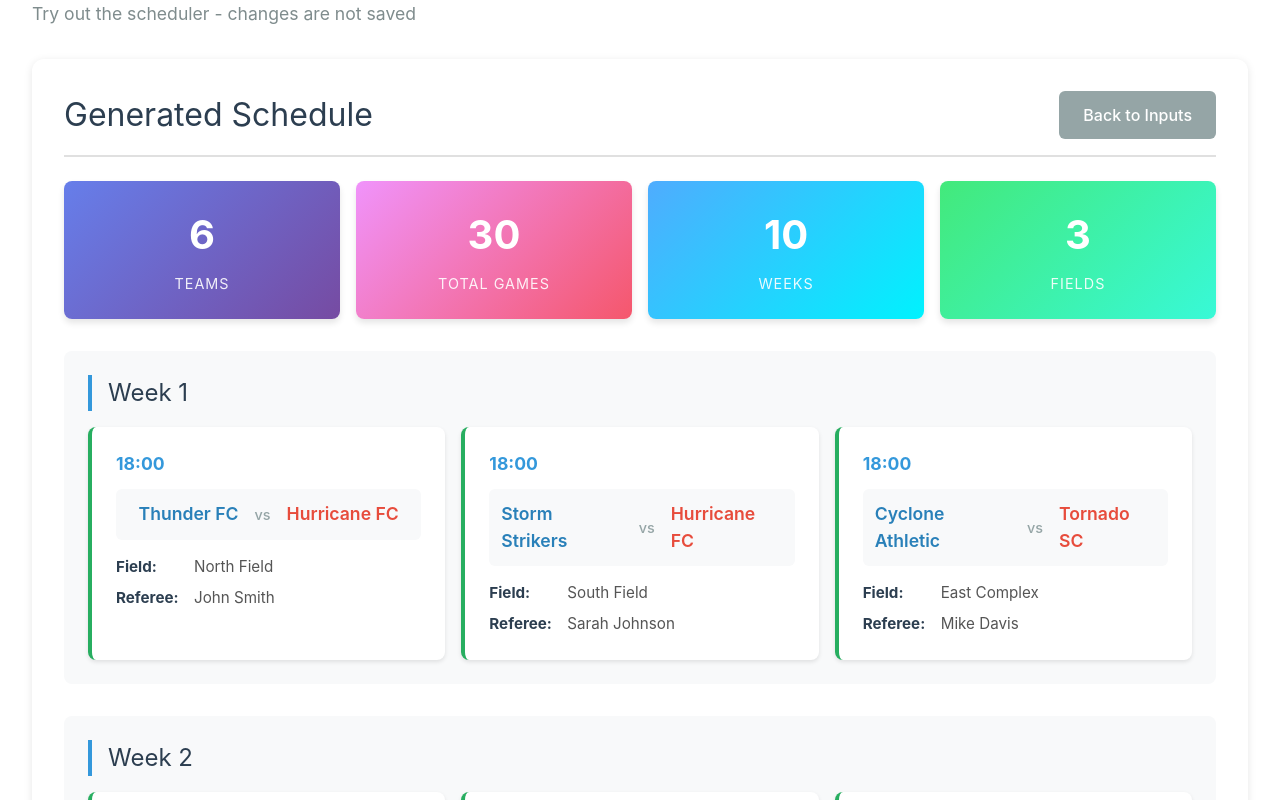
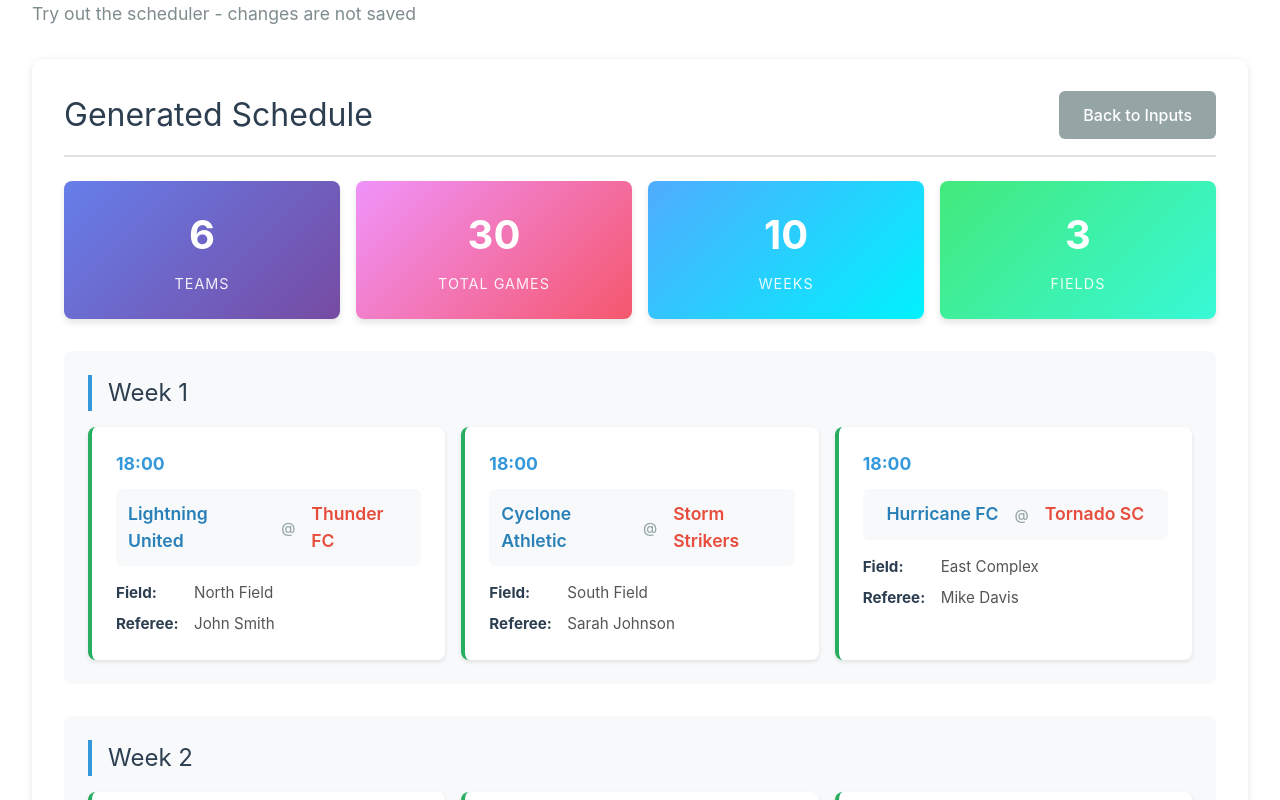
Before and after one commit to lukeganzevoort/schedule-it, an Angular app in the folder client/: page /demo in a window 1280 px wide. Both pictures are taken after a click on the button "Generate Schedule". Shown: the part 134-934 px from the top of the page. Built offline with nearby package versions, Linux system fonts and the light colour scheme.

Commit message:
fix algorithm

```diff
--- a/client/src/app/components/schedule-builder/schedule-builder.html
+++ b/client/src/app/components/schedule-builder/schedule-builder.html
@@ -180,9 +180,9 @@
             <div class="game-card">
               <div class="game-time">{{ game.time }}</div>
               <div class="game-matchup">
-                <span class="team home">{{ game.homeTeam }}</span>
-                <span class="vs">vs</span>
-                <span class="team away">{{ game.awayTeam }}</span>
+                <span class="team home">{{ game.awayTeam }}</span>
+                <span class="vs">@</span>
+                <span class="team away">{{ game.homeTeam }}</span>
               </div>
               <div class="game-details">
                 <span class="detail"> <strong>Field:</strong> {{ game.field }} </span>
--- a/client/src/app/components/schedule-builder/schedule-builder.ts
+++ b/client/src/app/components/schedule-builder/schedule-builder.ts
@@ -222,54 +222,84 @@ export class ScheduleBuilder implements OnInit {
     const games: Game[] = [];
     const teamList = [...teams];
 
-    // If odd number of teams, add a "BYE" team
-    if (teamList.length % 2 !== 0) {
-      teamList.push({ id: 'bye', name: 'BYE' });
-    }
-
     const numTeams = teamList.length;
-    const gamesPerWeek = numTeams / 2;
-    const totalRounds = numTeams - 1;
+    const gamesPerWeek = Math.floor(numTeams / 2);
 
     // Generate matchups using round-robin algorithm
     for (let week = 0; week < weeks; week++) {
-      const round = week % totalRounds;
+      // copy teamList to a new array
+      let teamListCopy: Team[] = [...teamList];
 
       for (let game = 0; game < gamesPerWeek; game++) {
-        let home: number;
-        let away: number;
+        // Sort teams by least number of home games
+        teamListCopy.sort((a, b) => {
+          const aHomeGames = games.filter((game) => game.homeTeam === a.name).length;
+          const bHomeGames = games.filter((game) => game.homeTeam === b.name).length;
+          if (aHomeGames !== bHomeGames) {
+            return aHomeGames - bHomeGames;
+          }
+          const aGamesAtThisTime = games.filter(
+            (g) =>
+              g.time === `${18 + Math.floor(game / fields.length)}:00` &&
+              (a.name === g.homeTeam || a.name === g.awayTeam)
+          ).length;
+          const bGamesAtThisTime = games.filter(
+            (g) =>
+              g.time === `${18 + Math.floor(game / fields.length)}:00` &&
+              (b.name === g.homeTeam || b.name === g.awayTeam)
+          ).length;
+          if (aGamesAtThisTime !== bGamesAtThisTime) {
+            return aGamesAtThisTime - bGamesAtThisTime;
+          }
+          return 0;
+        });
 
-        if (game === 0) {
-          home = 0;
-          away = numTeams - 1;
-        } else {
-          home = (round + game) % (numTeams - 1);
-          if (home >= 0) home++;
-          away = (round - game + numTeams - 1) % (numTeams - 1);
-          if (away >= 0) away++;
+        // pop the first team from teamListCopy
+        const homeTeam = teamListCopy.shift();
+        if (!homeTeam) {
+          continue;
         }
 
-        const homeTeam = teamList[home];
-        const awayTeam = teamList[away];
+        // create a new array with the remaining teams
+        const awayTeamList = [...teamListCopy];
 
-        // Skip games with BYE team
-        if (homeTeam.name !== 'BYE' && awayTeam.name !== 'BYE') {
-          const field = fields[game % fields.length];
-          const referee = referees[game % referees.length];
+        // sort awayTeamList by least number games played against homeTeam and then by most number of home games
+        awayTeamList.sort((a, b) => {
+          const aGames = games.filter(
+            (game) =>
+              (homeTeam.name === game.homeTeam || homeTeam.name === game.awayTeam) &&
+              (a.name === game.homeTeam || a.name === game.awayTeam)
+          ).length;
+          const bGames = games.filter(
+            (game) =>
+              (homeTeam.name === game.homeTeam || homeTeam.name === game.awayTeam) &&
+              (b.name === game.homeTeam || b.name === game.awayTeam)
+          ).length;
+          if (aGames !== bGames) {
+            return aGames - bGames;
+          }
+          const aHomeGames = games.filter((game) => game.homeTeam === a.name).length;
+          const bHomeGames = games.filter((game) => game.homeTeam === b.name).length;
+          return bHomeGames - aHomeGames;
+        });
 
-          // Generate time slots (starting at 6:00 PM, 1 hour apart)
-          const startHour = 18 + Math.floor(game / fields.length);
-          const time = `${startHour}:00`;
+        // pop the first team from awayTeamList
+        const awayTeam = awayTeamList.shift();
+        if (!awayTeam) {
+          continue;
+        }
+        // remove the awayTeam from the teamListCopy
+        teamListCopy = teamListCopy.filter((t) => t.name !== awayTeam.name);
 
-          games.push({
-            week: week + 1,
-            homeTeam: homeTeam.name,
-            awayTeam: awayTeam.name,
-            field: field.name,
-            referee: referee.name,
-            time: time,
-          });
-        }
+        // add the game to the games array
+        games.push({
+          week: week + 1,
+          homeTeam: homeTeam.name,
+          awayTeam: awayTeam.name,
+          field: fields[game % fields.length].name,
+          referee: referees[game % referees.length].name,
+          time: `${18 + Math.floor(game / fields.length)}:00`,
+        });
       }
     }
 
```
